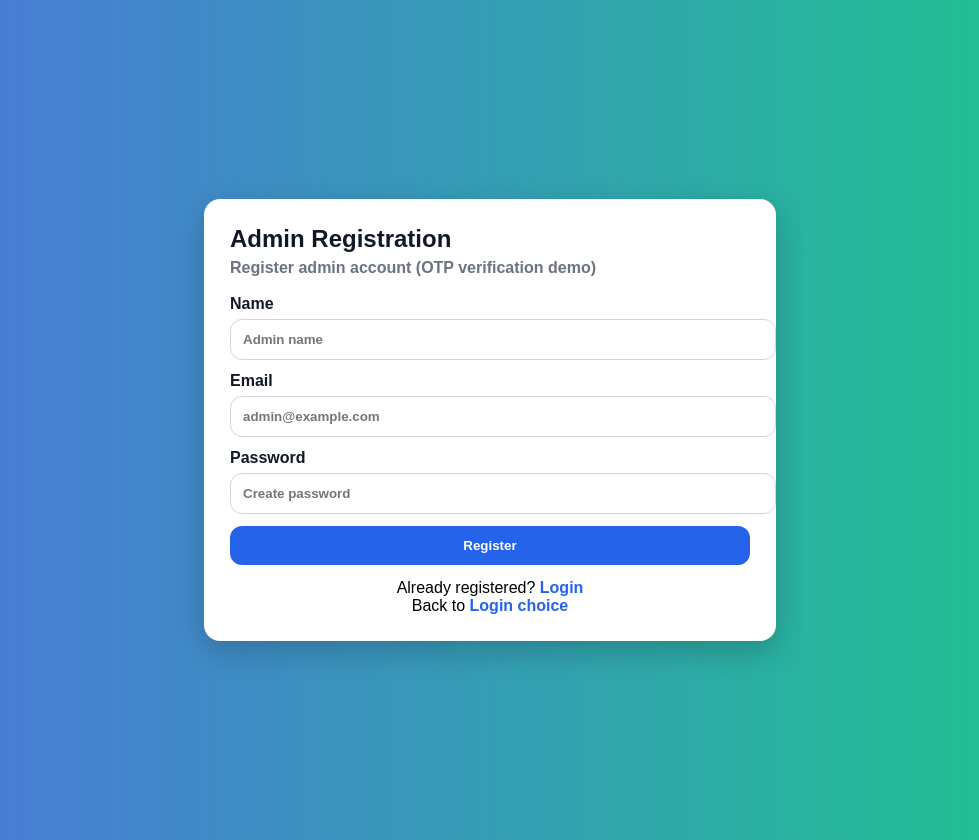
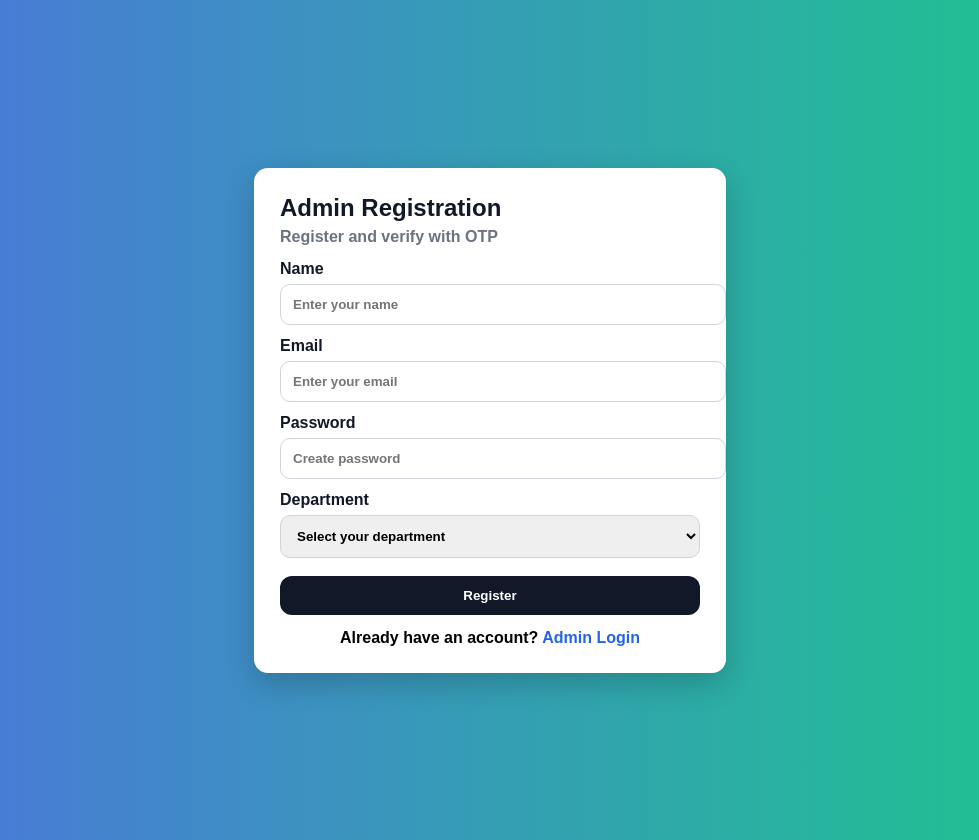
Before and after one commit to mraghamruthika/civic-ai-system, a Flask app: page /admin/register in a window 1280 px wide. Shown: the whole page, without its empty margins (150-1129 px from the left). Run offline with Flask 3, Linux system fonts and the light colour scheme.

Commit message:
Admin register with department + redirect to dept dashboard

```diff
--- a/app.py
+++ b/app.py
@@ -9,7 +9,7 @@ from db import (
     create_user, get_user_by_phone, verify_user,
     # complaints
     insert_complaint, get_complaints_by_department, get_complaints_by_user,
-    update_complaint_status, get_complaint_by_id,
+    update_complaint_status,
     # admin
     create_admin, get_admin_by_email, verify_admin
 )
--- a/templates/admin_register.html
+++ b/templates/admin_register.html
@@ -3,26 +3,26 @@
 
 <head>
     <title>Admin Registration</title>
-    <meta name="viewport" content="width=device-width, initial-scale=1.0">
+    <meta name="viewport" content="width=device-width, initial-scale=1.0" />
     <style>
         body {
-            margin: 0;
-            min-height: 100vh;
-            display: flex;
-            align-items: center;
-            justify-content: center;
             font-family: Arial, sans-serif;
             background: linear-gradient(to right, #4e73df, #1cc88a);
+            display: flex;
+            justify-content: center;
+            align-items: center;
+            min-height: 100vh;
+            margin: 0;
             padding: 20px;
         }
 
         .box {
             background: #fff;
             width: 100%;
-            max-width: 520px;
-            border-radius: 16px;
+            max-width: 420px;
             padding: 26px;
-            box-shadow: 0 10px 30px rgba(0, 0, 0, .2);
+            border-radius: 14px;
+            box-shadow: 0 10px 30px rgba(0, 0, 0, 0.2);
         }
 
         h2 {
@@ -30,45 +30,63 @@
             color: #111827;
         }
 
-        p {
-            margin: 0 0 18px;
+        .sub {
             color: #6b7280;
             font-weight: 700;
+            margin-bottom: 14px;
         }
 
         label {
-            font-weight: 900;
+            display: block;
+            margin-top: 12px;
+            font-weight: 800;
             color: #111827;
         }
 
-        input {
+        input,
+        select {
             width: 100%;
             padding: 12px;
-            border-radius: 12px;
+            margin-top: 6px;
+            border-radius: 10px;
             border: 1px solid #d1d5db;
-            margin-top: 6px;
-            margin-bottom: 12px;
             font-weight: 700;
         }
 
         button {
             width: 100%;
+            margin-top: 18px;
             padding: 12px;
-            border: none;
+            border: 0;
             border-radius: 12px;
-            background: #2563eb;
+            background: #111827;
             color: #fff;
             font-weight: 900;
             cursor: pointer;
         }
 
         button:hover {
-            opacity: .92;
+            opacity: .95;
         }
 
-        a {
+        .msg {
+            background: #ecfeff;
+            border: 1px solid #a5f3fc;
+            padding: 10px;
+            border-radius: 10px;
+            margin: 10px 0;
+            font-weight: 800;
+            color: #0f172a;
+        }
+
+        .links {
+            margin-top: 14px;
+            text-align: center;
+            font-weight: 800;
+        }
+
+        .links a {
             color: #2563eb;
-            font-weight: 900;
             text-decoration: none;
         }
     </style>
@@ -77,24 +95,42 @@
 <body>
     <div class="box">
         <h2>Admin Registration</h2>
-        <p>Register admin account (OTP verification demo)</p>
+        <div class="sub">Register and verify with OTP</div>
+
+        {% if msg %}
+        <div class="msg">{{ msg }}</div>
+        {% endif %}
 
         <form method="POST">
             <label>Name</label>
-            <input name="name" placeholder="Admin name" required>
+            <input name="name" placeholder="Enter your name" required />
 
             <label>Email</label>
-            <input type="email" name="email" placeholder="admin@example.com" required>
+            <input type="email" name="email" placeholder="Enter your email" required />
 
             <label>Password</label>
-            <input type="password" name="password" placeholder="Create password" required>
+            <input type="password" name="password" placeholder="Create password" required />
+
+            <label>Department</label>
+            <select name="department" required>
+                <option value="" disabled selected>Select your department</option>
+                <option value="roads">Roads</option>
+                <option value="water">Water Supply</option>
+                <option value="drainage">Drainage & Sewage</option>
+                <option value="sanitation">Sanitation</option>
+                <option value="electricity">Electricity</option>
+                <option value="streetlights">Street Lights</option>
+                <option value="health">Health & Hygiene</option>
+                <option value="animals">Animal Control</option>
+                <option value="emergency">Emergency</option>
+                <option value="general">General</option>
+            </select>
 
             <button type="submit">Register</button>
         </form>
 
-        <div style="margin-top:14px; text-align:center;">
-            Already registered? <a href="/admin/login">Login</a><br>
-            Back to <a href="/">Login choice</a>
+        <div class="links">
+            Already have an account? <a href="/admin/login">Admin Login</a>
         </div>
     </div>
 </body>
```
Also changed, not shown: db.py (+14 -19 lines).
